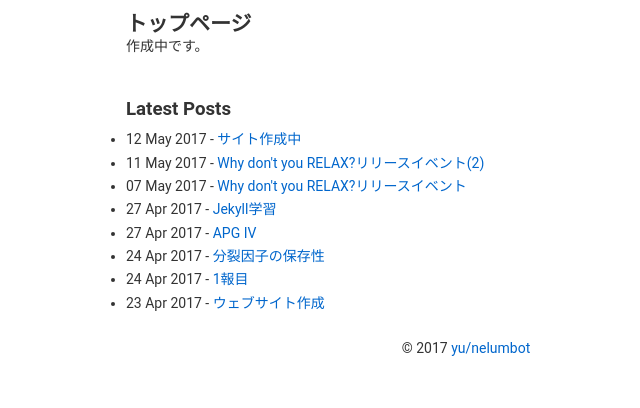
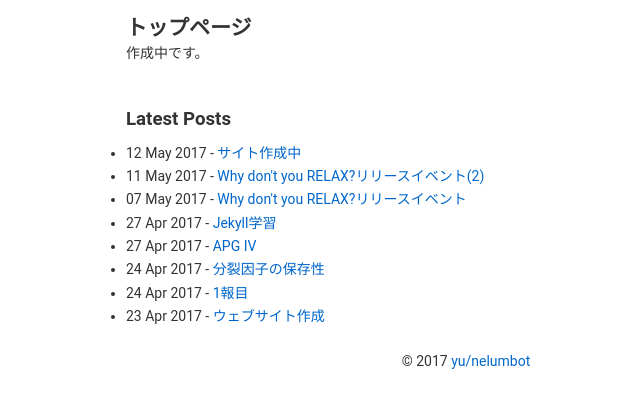
Before and after one commit to yunelumbot/test-site, a Jekyll site: the page built from index.md, in a window 1280 px wide. Shown: the top 408 px of the page, without its empty margins (174-814 px from the left). Built offline with Jekyll 4.4.1, drawn with Linux system fonts in a browser that asks for light colours.

Commit message:
CSSの値検討中

```diff
--- a/_sass/typography.scss
+++ b/_sass/typography.scss
@@ -16,25 +16,25 @@ body
 
 p, ul, ol {
 	font-size: 1em; /* 16px */
-	line-height: 2em; /* 24px/16px */
-	margin-bottom: 3em; /* 24px/16px */
+	line-height: 1.8em; /* 24px/16px */
+	margin-bottom: 1.8em; /* 24px/16px */
 }
 
 h1 {
 	font-size: 1.5em; /* 36px/16px */
-	line-height: 2em; /* 48px/36px */
+	line-height: 1.8em; /* 48px/36px */
 	padding: 0.33335em 0; /* 12px/36px * 2 (Use padding instead of margin to maintain proximity with paragraph) */
 }
 
 h2 {
 	font-size: 1.25em; /* 24px/16px */
-	line-height: 1.3333em; /* 24px/24px */
+	line-height: 1.8em; /* 24px/24px */
 	padding: 1em 0 0 0; /* 12px/24px * 2, only top (Use padding instead of margin to maintain proximity with paragwithph) */
 }
 
 h3, h4, h5, h6 {
 	font-size: 1.125em; /* 18px/16px */
-	line-height: 1.3333em; /* 24px/18px */
+	line-height: 1.8em; /* 24px/18px */
 	padding: 0.66667em 0; /* 12px/18px * 2 (Use padding instead of margin to maintain proximity with paragraph) */
 }
 
@@ -70,13 +70,13 @@ h1 {
 
 h2 {
 	font-size: 1.5em; /* 36px/18px */
-	line-height: 1em; /* 48px/36px */
+	line-height: 1.3333em; /* 48px/36px */
 	padding: 0.66667em 0 0 0; /* 12px/36px * 2, pnly top (Use padding instead of margin to maintain proximity with paragraph) */
 }
 
 h3, h4, h5, h6 {
 	font-size: 1.3333em; /* 24px/18px */
-	line-height: 1em; /* 24px/24px */
+	line-height: 1.3333em; /* 24px/24px */
 	padding: 0.5em 0; /* 12px/24px * 2 (Use padding instead of margin to maintain proximity with paragraph) */
 }
 
```
